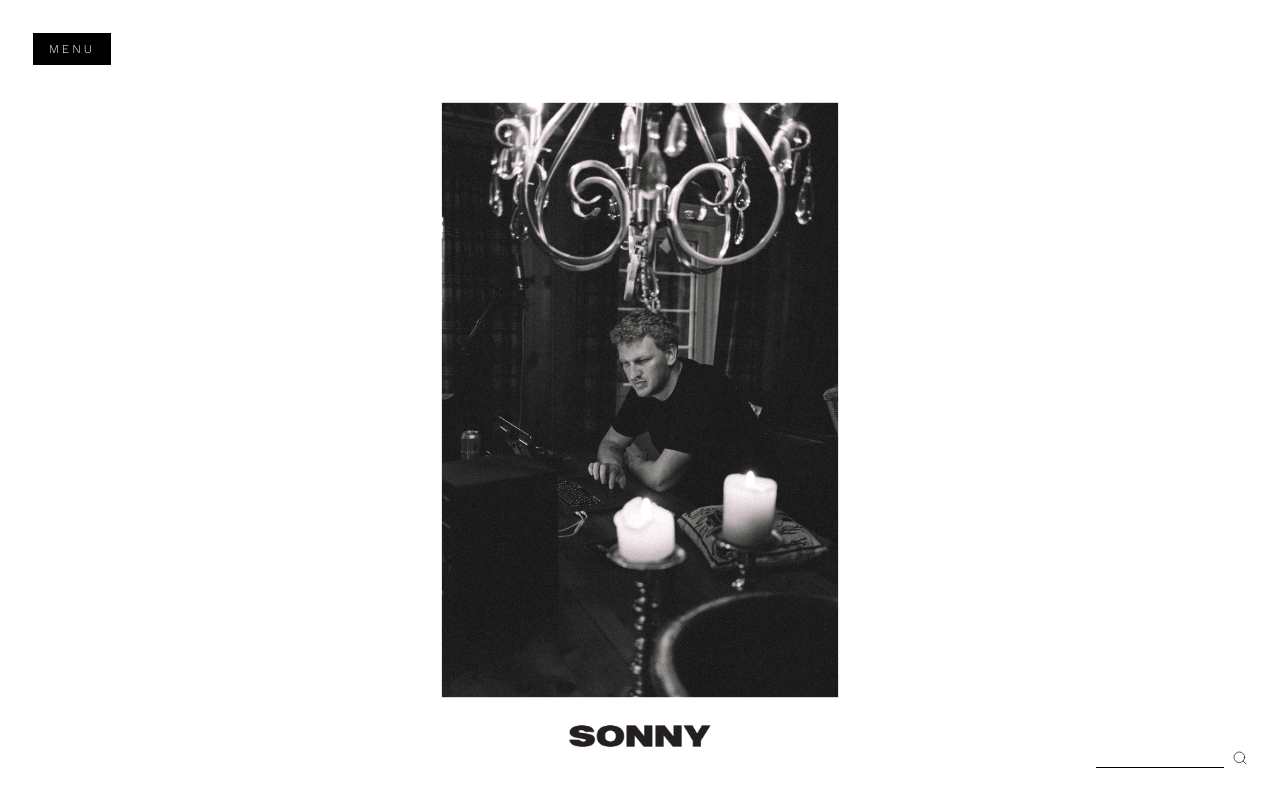
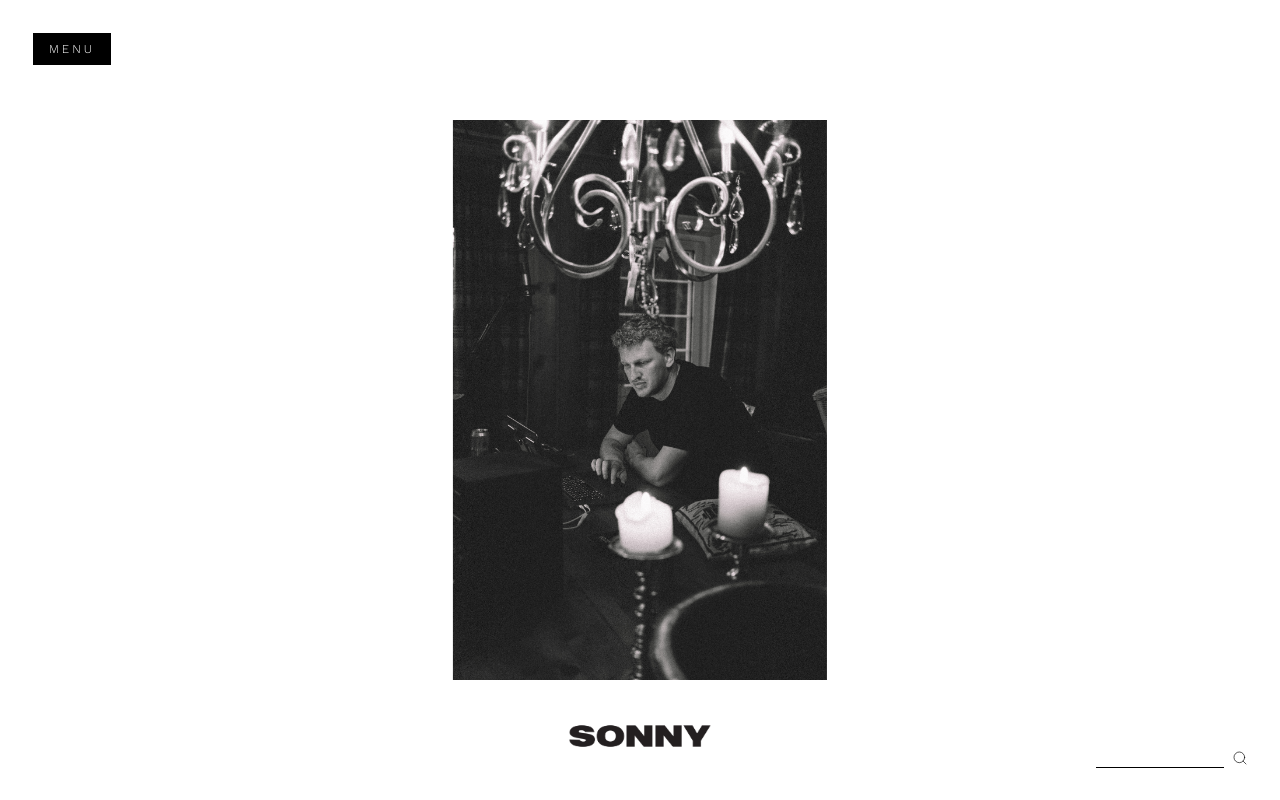
Before and after one commit to SonnyGrootscholten/sonny, a React (Vite) app: page / in a window 1280 px wide. Built offline with nearby package versions, Linux system fonts and the light colour scheme; the HTML template or start-up script is replaced by a standard one.

Commit message:
Reverted to commit ad4dc8054c3053a4dc69071cf4745633d84af493

```diff
--- a/src/pages/Index.tsx
+++ b/src/pages/Index.tsx
@@ -43,32 +43,10 @@ const Index = () => {
     }
   }, []);
 
-
-  const getImageOpacity = (index: number) => {
-    const totalImages = images.length;
-    const scrollPerImage = 1 / totalImages;
-    const imageStart = index * scrollPerImage;
-    const imageEnd = (index + 1) * scrollPerImage;
-    const fadeZone = 0.15;
-
-    if (scrollProgress < imageStart - fadeZone) return 0;
-    if (scrollProgress > imageEnd + fadeZone) return 0;
-    if (scrollProgress < imageStart) {
-      return (scrollProgress - (imageStart - fadeZone)) / fadeZone;
-    }
-    if (scrollProgress > imageEnd) {
-      return 1 - (scrollProgress - imageEnd) / fadeZone;
-    }
-    return 1;
-  };
-
-  const getImageScale = (index: number) => {
-    const totalImages = images.length;
-    const scrollPerImage = 1 / totalImages;
-    const imageCenter = (index + 0.5) * scrollPerImage;
-    const distance = Math.abs(scrollProgress - imageCenter);
-    const scale = 1 - distance * 0.15;
-    return Math.max(0.85, Math.min(1.05, scale));
+  const getParallaxOffset = (index: number) => {
+    const baseSpeed = 0.3;
+    const speedVariation = (index % 3) * 0.15;
+    return scrollProgress * (baseSpeed + speedVariation) * 100;
   };
 
   return (
@@ -76,61 +54,33 @@ const Index = () => {
       <SlideOutMenu />
       <SearchBar />
 
-      {/* Layered Flowing Carousel */}
-      <main ref={mainRef} className="h-screen overflow-y-scroll scroll-smooth">
-        {/* Scroll trigger sections */}
-        <div className="relative">
-          {images.map((_, index) => (
-            <div key={`trigger-${index}`} className="h-screen w-full" />
-          ))}
-        </div>
-
-        {/* Fixed overlay images */}
-        <div className="fixed inset-0 pointer-events-none" style={{ zIndex: 1 }}>
-          {images.map((image, index) => {
-            const opacity = getImageOpacity(index);
-            const scale = getImageScale(index);
-            const parallaxSpeed = 0.5 + (index % 3) * 0.2;
-            const yOffset = scrollProgress * parallaxSpeed * 200;
-            const zIndex = images.length - Math.abs(Math.floor(scrollProgress * images.length) - index);
-
-            return (
-              <div
+      {/* Scrollable Photo Carousel */}
+      <main ref={mainRef} className="h-screen overflow-y-scroll snap-y snap-mandatory scroll-smooth">
+        {images.map((image, index) => (
+          <section
             key={index}
-                className="absolute inset-0 flex items-center justify-center px-8 transition-all duration-500 pointer-events-auto"
-                style={{
-                  opacity,
-                  zIndex,
-                  pointerEvents: opacity > 0.3 ? 'auto' : 'none'
-                }}
-              >
-                <div
-                  className="relative w-full h-full flex items-center justify-center group cursor-pointer"
-                  style={{
-                    transform: `translateY(${yOffset}px) scale(${scale})`,
-                    transition: 'transform 0.6s cubic-bezier(0.16, 1, 0.3, 1)'
-                  }}
+            className="h-screen w-full snap-start snap-always flex items-center justify-center px-8"
           >
             <img
               src={image}
               alt="SONNY"
-                    className="w-full h-auto object-contain transition-all duration-700 ease-out group-hover:scale-105"
+              className="w-full h-auto object-contain"
               style={{
-                      maxHeight: "75vh",
-                      filter: `brightness(${0.9 + opacity * 0.1}) contrast(${1 + opacity * 0.05})`
+                maxHeight: "70vh",
+                opacity: 0,
+                animation: "fadeIn 1.2s ease-out forwards",
+                transform: `translateY(${getParallaxOffset(index)}px)`,
+                transition: "transform 0.1s linear"
               }}
             />
-                </div>
-              </div>
-            );
-          })}
-        </div>
+          </section>
+        ))}
       </main>
 
       {/* SONNY Logo - Bottom Center */}
       <div className="fixed left-1/2 -translate-x-1/2 pointer-events-none" style={{
         bottom: "32px",
-        zIndex: 9999
+        zIndex: 50
       }}>
         <img
           src={sonnyLogo}
@@ -141,14 +91,24 @@ const Index = () => {
       </div>
 
       <style>{`
+        @keyframes fadeIn {
+          from {
+            opacity: 0;
+            transform: translateY(20px);
+          }
+          to {
+            opacity: 1;
+            transform: translateY(0);
+          }
+        }
+
         main {
           scroll-behavior: smooth;
           -webkit-overflow-scrolling: touch;
         }
 
-        main::-webkit-scrollbar {
-          width: 0;
-          display: none;
+        section {
+          transition: opacity 0.6s ease-in-out;
         }
       `}</style>
     </div>
```
Lines whose indentation alone changed are shown as unchanged.
